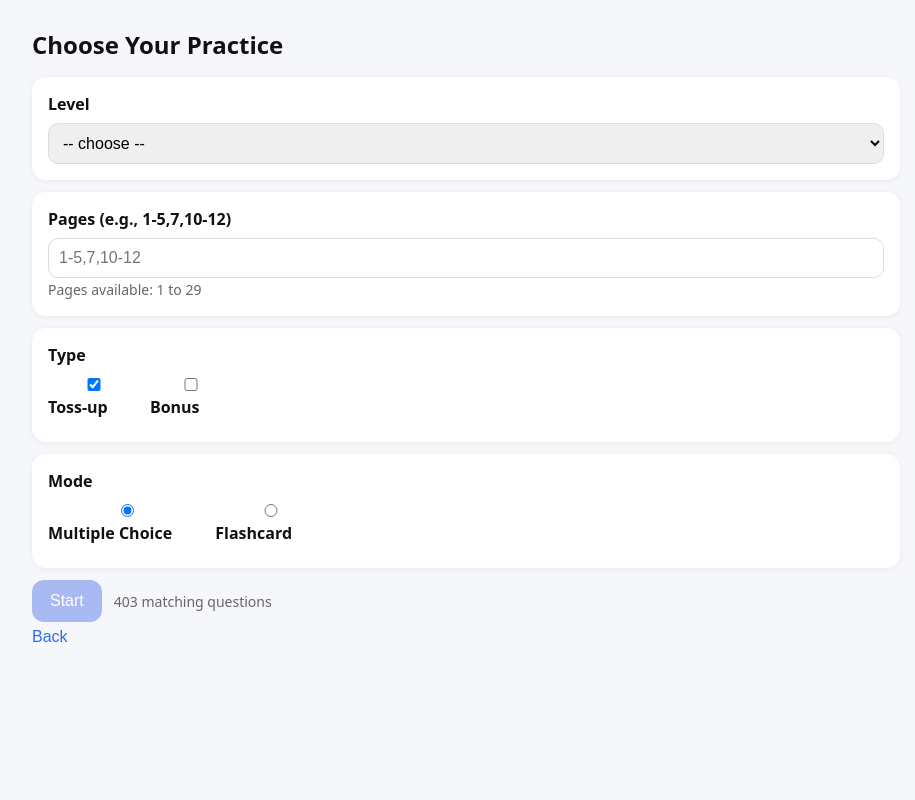
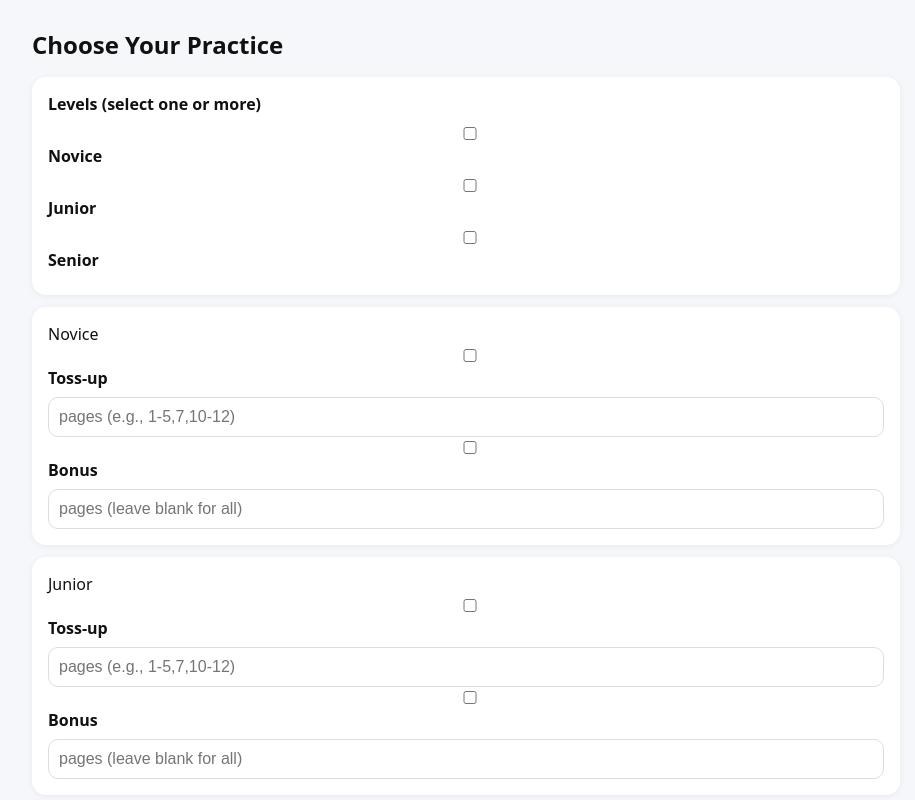
Before and after one commit to mikegdee-pixel/RCChallengeApp, a plain HTML site: page index.html in a window 1280 px wide. Both pictures are taken after a click on the button "Let's Go". Shown: the top 800 px of the page, without its empty margins (174-1089 px from the left). Drawn offline with Linux system fonts and the light colour scheme.

Commit message:
Update index.html

```diff
--- a/index.html
+++ b/index.html
@@ -19,30 +19,85 @@
     </section>
 
 
+   <!-- Filters Screen -->
 <section id="screen-filters" class="screen">
   <h2>Choose Your Practice</h2>
+
+  <!-- A. Levels -->
   <div class="card">
-        <label>Level</label>
-        <select id="level-select">
-          <option value="">-- choose --</option>
-          <option value="Novice">Novice</option>
-        </select>
-      </div>
-
-      <div class="card">
-        <label>Pages (e.g., 1-5,7,10-12)</label>
-        <input id="page-input" placeholder="1-5,7,10-12" />
-        <small id="page-hint" class="muted"></small>
-      </div>
-
-      <div class="card">
-        <label>Type</label>
-        <div class="toggle-row">
-          <label><input type="checkbox" id="type-tossup" checked /> Toss-up</label>
-          <label><input type="checkbox" id="type-bonus" /> Bonus</label>
+    <label>Levels (select one or more)</label>
+    <div class="level-row">
+      <label><input type="checkbox" id="level-novice" /> Novice</label>
+      <label><input type="checkbox" id="level-junior" /> Junior</label>
+      <label><input type="checkbox" id="level-senior" /> Senior</label>
     </div>
   </div>
 
+  <!-- B. Subsets for each selected level -->
+  <!-- Novice -->
+  <div class="card subset-panel" id="panel-novice">
+    <div class="subset-header">Novice</div>
+    <div class="subset-grid">
+      <div class="subset-col">
+        <label class="subset-check"><input type="checkbox" id="novice-tossup" /> Toss-up</label>
+        <div class="range-inline">
+          <input id="novice-tossup-pages" placeholder="pages (e.g., 1-5,7,10-12)" />
+          <small class="muted" id="hint-novice-tossup"></small>
+        </div>
+      </div>
+      <div class="subset-col">
+        <label class="subset-check"><input type="checkbox" id="novice-bonus" /> Bonus</label>
+        <div class="range-inline">
+          <input id="novice-bonus-pages" placeholder="pages (leave blank for all)" />
+          <small class="muted" id="hint-novice-bonus"></small>
+        </div>
+      </div>
+    </div>
+  </div>
+
+  <!-- Junior -->
+  <div class="card subset-panel" id="panel-junior">
+    <div class="subset-header">Junior</div>
+    <div class="subset-grid">
+      <div class="subset-col">
+        <label class="subset-check"><input type="checkbox" id="junior-tossup" /> Toss-up</label>
+        <div class="range-inline">
+          <input id="junior-tossup-pages" placeholder="pages (e.g., 1-5,7,10-12)" />
+          <small class="muted" id="hint-junior-tossup"></small>
+        </div>
+      </div>
+      <div class="subset-col">
+        <label class="subset-check"><input type="checkbox" id="junior-bonus" /> Bonus</label>
+        <div class="range-inline">
+          <input id="junior-bonus-pages" placeholder="pages (leave blank for all)" />
+          <small class="muted" id="hint-junior-bonus"></small>
+        </div>
+      </div>
+    </div>
+  </div>
+
+  <!-- Senior -->
+  <div class="card subset-panel" id="panel-senior">
+    <div class="subset-header">Senior</div>
+    <div class="subset-grid">
+      <div class="subset-col">
+        <label class="subset-check"><input type="checkbox" id="senior-tossup" /> Toss-up</label>
+        <div class="range-inline">
+          <input id="senior-tossup-pages" placeholder="pages (e.g., 1-5,7,10-12)" />
+          <small class="muted" id="hint-senior-tossup"></small>
+        </div>
+      </div>
+      <div class="subset-col">
+        <label class="subset-check"><input type="checkbox" id="senior-bonus" /> Bonus</label>
+        <div class="range-inline">
+          <input id="senior-bonus-pages" placeholder="pages (leave blank for all)" />
+          <small class="muted" id="hint-senior-bonus"></small>
+        </div>
+      </div>
+    </div>
+  </div>
+
+  <!-- C. Mode -->
   <div class="card">
     <label>Mode</label>
     <div class="toggle-row">
@@ -57,6 +112,7 @@
   </div>
   <button id="btn-back-to-start" class="link">Back</button>
 </section>
+
 
     <!-- Game Screen -->
 <section id="screen-game" class="screen">
```
Lines whose indentation alone changed are shown as unchanged.
